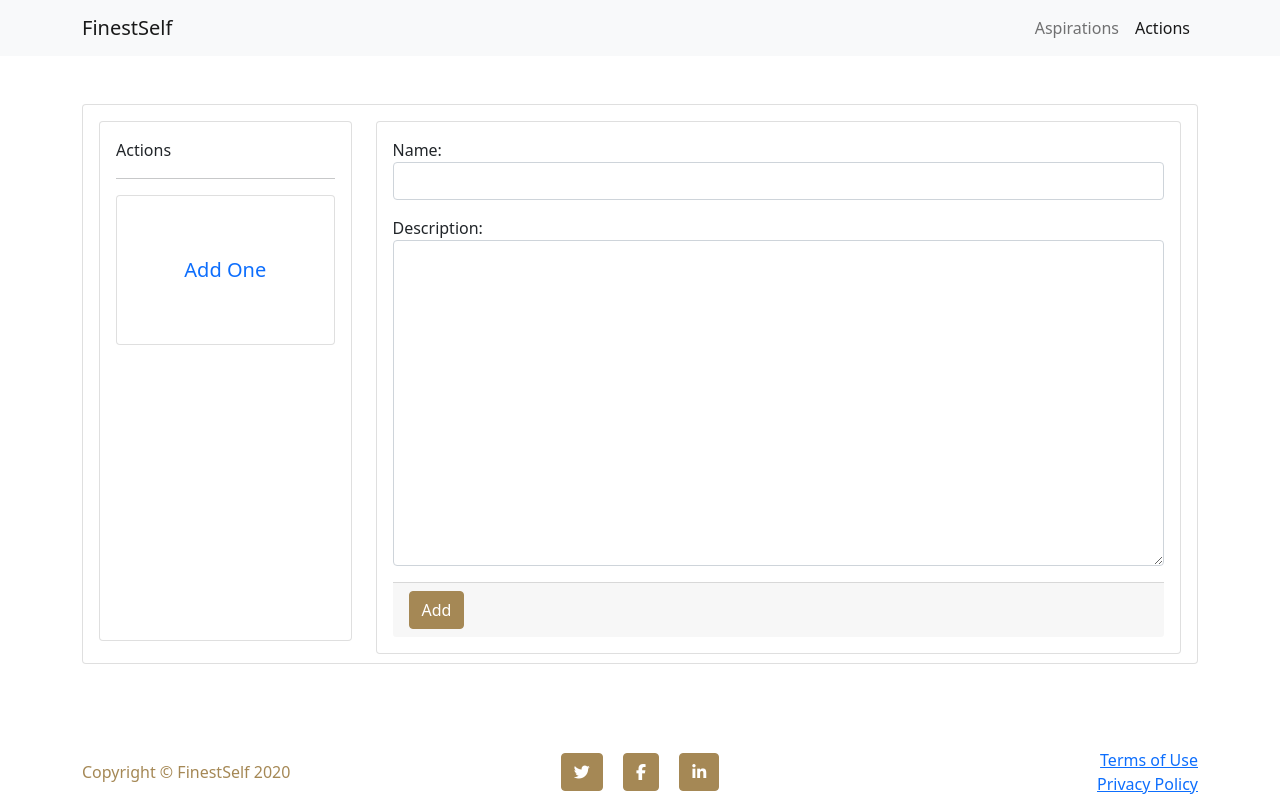
After one commit to ahmadshahrour951/intensive-winter-2021, a Flask app: page /actions in a window 1280 px wide. The commit adds this page. Run offline with Flask 2, Linux system fonts and the light colour scheme; data that the repository does not hold is empty; some libraries are stand-ins or nearby versions.

Commit message:
actions skeleton pages

```diff
--- a/app.py
+++ b/app.py
@@ -51,10 +51,53 @@ def aspirations_delete(id):
   return jsonify(success=True)
 
 
+@app.route('/actions/<id>', methods=['GET'])
+def actions_detail_render(id):
+  main_data = list(mongo.db.actions.find({})) or []
+
+  for data in main_data:
+      data['_id'] = str(data['_id'])
+
+  detail_data = mongo.db.actions.find_one({'_id': ObjectId(id)})
+
+  return render_template('base.jinja2', page="actions", main_data=main_data, detail_data=detail_data, is_detail=True)
+
 @app.route('/actions', methods=['GET'])
 def actions_render():
-    return render_template('base.jinja2', page="actions")
+  main_data = list(mongo.db.actions.find({})) or []
 
+  for data in main_data:
+      data['_id'] = str(data['_id'])
+
+  return render_template('base.jinja2', page="actions", main_data=main_data, is_detail=False)
+
+
+@app.route('/actions', methods=['POST', 'PATCH'])
+def actions_post():
+  actions = mongo.db.actions
+  http_method = request.form.get('_method')
+
+  if http_method == 'post':
+    actions.insert_one({
+        "name": request.form.get('name'),
+        "description": request.form.get('description')
+    })
+  elif http_method == 'patch':
+    actions.update_one({'_id': ObjectId(request.form.get('_id'))},
+                           {
+        '$set': {
+            'name': request.form.get('name'),
+            'description': request.form.get('description')
+        }
+    })
+
+  return redirect(url_for('actions_render'))
+
+@app.route('/actions/<id>', methods=['DELETE'])
+def actions_delete(id):
+  actions = mongo.db.actions
+  actions.delete_one({'_id': ObjectId(id)})
+  return jsonify(success=True)
 
 if __name__ == "__main__":
     app.run(debug=True)
--- a/static/style.css
+++ b/static/style.css
@@ -24,3 +24,8 @@ html, body {
 .sticky-footer {
   height: 56px;
 }
+
+/* .card:hover{
+    box-shadow: 8px 8px 5px blue;
+    transform: scale(1.1);
+} */
--- /dev/null
+++ b/templates/content/actions/index.jinja2
@@ -0,0 +1,62 @@
+<div class="card" style="height: 70vh;">
+  <div class="card-body" >
+  <div class="row h-100">
+      <div class="col-3 h100" >
+        <div class="card" style="height: 65vh; overflow-y: scroll;">
+          <div class="card-body align-items-center">
+            <div class="card-title">Actions</div>
+            <hr>
+            <div class="row my-2 mx-0">
+                <div class="col px-0">
+                  <a class="card hover btn btn-outline-primary " role="button" href="{{ url_for('actions_render') }}" style="text-decoration: none; height: 150px;"">
+                    <div class="card-body d-flex">
+                      <h5 class="card-title m-auto">Add One</h5>
+                    </div>
+                  </a>
+                </div>
+            </div>
+            {% for card in main_data %}
+            <div class="row my-2 mx-0">
+                <div class="col px-0">
+                  <a class="card hover" role="button" href="{{ url_for('actions_detail_render', id=card._id) }}" style="text-decoration: none; height: 150px;"">
+                    <div class="card-body">
+                      <h5 class="card-title">{{ card.name }}</h5>
+                      <hr>
+                      <p class="card-text text-truncate">{{ card.description }}</p>
+                    </div>
+                  </a>
+                </div>
+            </div>
+            {% endfor %}
+          </div>
+        </div>
+      </div>
+      <div class="col">
+        <div class="card h-100">
+          <div class="card-body h-100">
+            {% if is_detail %}
+            {% include "content/actions/detail.jinja2" %}
+            {% else %}
+            <form action="/actions" method='post'>
+              <input type="hidden" name="_method" value="post">
+              <div class="mb-3 form-group">
+                <label for="action_name">Name:</label>
+                <input type="text" name="name" id="action_name"  class="form-control">
+              </div>
+              <div class="mb-3 form-group">
+                <label for="description">Description:</label>
+                <textarea name="description" id="description" class="form-control" rows="13"></textarea>
+              </div>
+
+              <div class="card-footer">
+                <input type="submit" value="Add" class="btn btn-primary float-right">
+              </div>
+
+            </form>
+            {% endif %}
+          </div>
+        </div>
+      </div>
+    </div>
+  </div>
+</div>
--- a/templates/head.jinja2
+++ b/templates/head.jinja2
@@ -27,6 +27,36 @@
                 return false;
               });
             });
+
+            $(function() {
+              $('button#delete_action').click(function(e) {
+                e.preventDefault()
+                $.ajax({
+                  url:  '/actions/' + e.target.value,
+                  type: 'DELETE',
+                  success: function() {
+                    console.log('success dawg')
+                    location.href = window.location.pathname
+                  },
+                  error: function(error) {
+                    console.log('errored bro')
+                    console.log(error)
+                  }
+                })
+                return false;
+              });
+            });
+
+            $(document).ready(function() {
+              $( ".card.hover" ).hover(
+              function() {
+                $(this).addClass('shadow-lg').css('cursor', 'pointer');
+              }, function() {
+                $(this).removeClass('shadow-lg');
+              }
+            );
+          });
+
     </script>
   <!-- Bootstrap -->
   <link href="https://cdn.jsdelivr.net/npm/bootstrap@5.0.0-beta1/dist/css/bootstrap.min.css" rel="stylesheet" integrity="sha384-giJF6kkoqNQ00vy+HMDP7azOuL0xtbfIcaT9wjKHr8RbDVddVHyTfAAsrekwKmP1" crossorigin="anonymous">
```
Also changed, not shown: templates/content/actions/detail.jinja2 (added, +16 -0 lines), templates/content/aspirations/index.jinja2 (+10 -8 lines).
